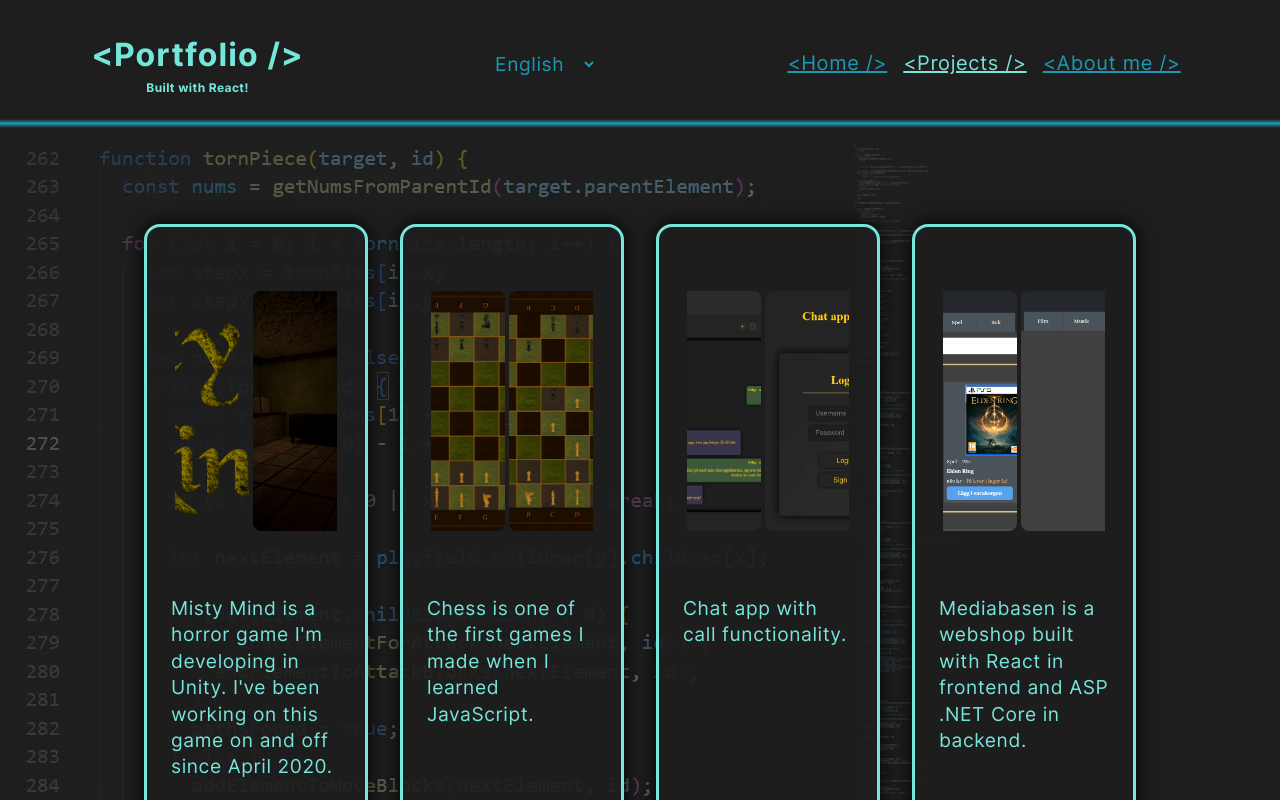
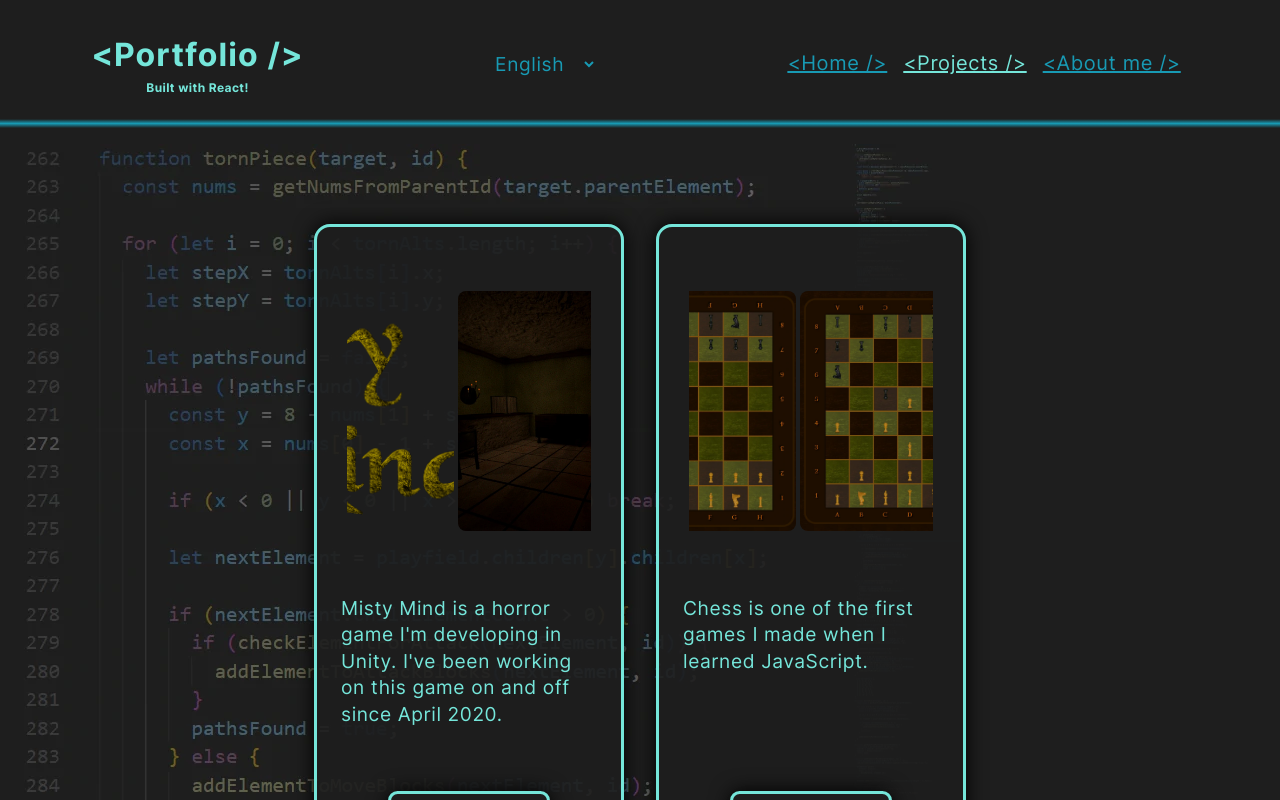
Before and after one commit to Kodskrivaren/portfolio, a React (Vite) app: page /projects in a window 1280 px wide. Shown: the top 800 px of the page. Built offline with nearby package versions, Linux system fonts and the light colour scheme.

Commit message:
ändring av css regler för att få fler projekt att fungera på projektsidan

```diff
--- a/src/styling/scss/pages/_project.scss
+++ b/src/styling/scss/pages/_project.scss
@@ -101,10 +101,17 @@
 }
 
 @media screen and (min-width: 1200px) {
+  .projects-content {
+    flex-direction: row;
+    flex-wrap: wrap;
+    .content-project {
+      max-width: 16em;
+      flex-shrink: 0;
+    }
+  }
   .page-content {
     display: flex;
     justify-content: center;
-
     .content-project {
       .project-slideshow {
         .images {
--- a/src/styling/stylesheet/main.css
+++ b/src/styling/stylesheet/main.css
@@ -403,6 +403,14 @@
   }
 }
 @media screen and (min-width: 1200px) {
+  .projects-content {
+    flex-direction: row;
+    flex-wrap: wrap;
+  }
+  .projects-content .content-project {
+    max-width: 16em;
+    flex-shrink: 0;
+  }
   .page-content {
     display: flex;
     justify-content: center;
```
